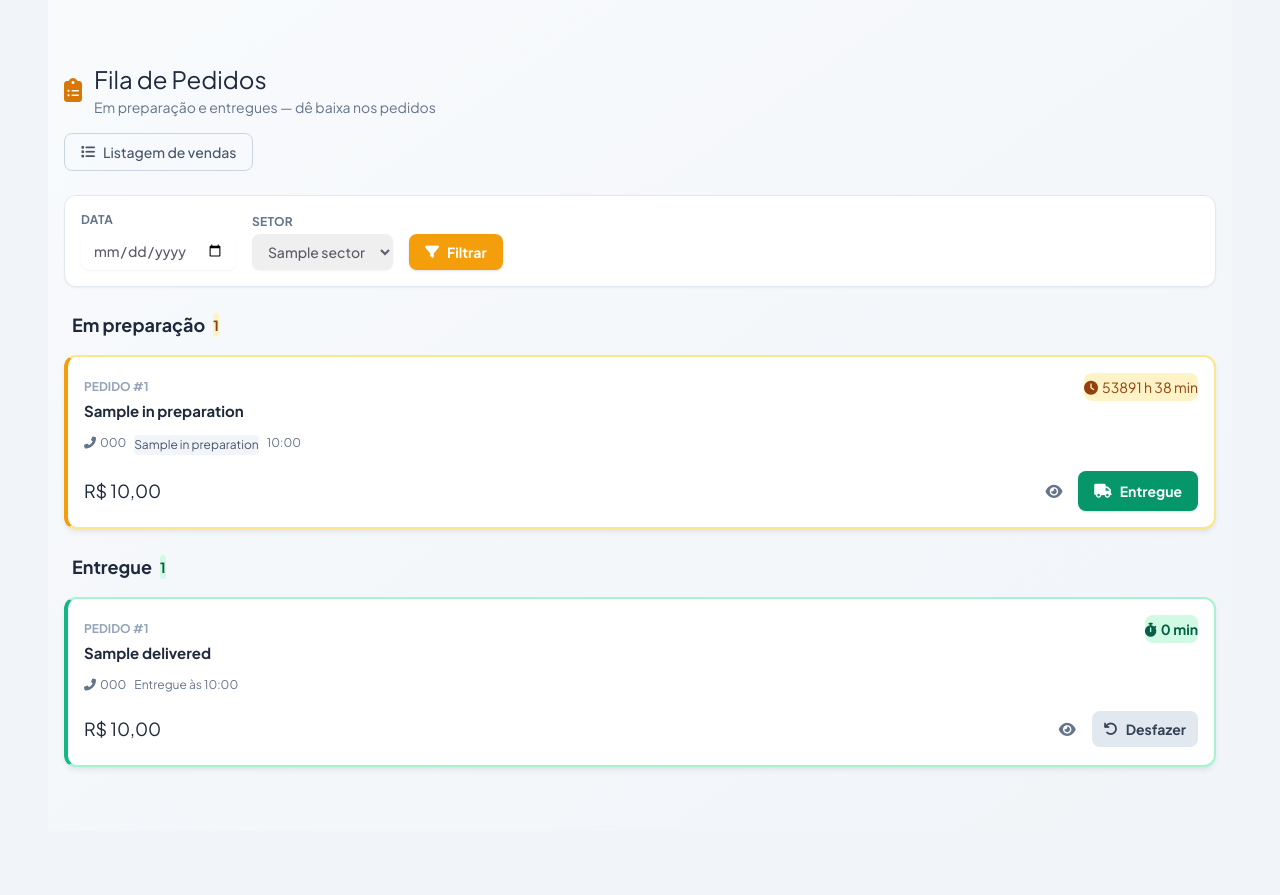
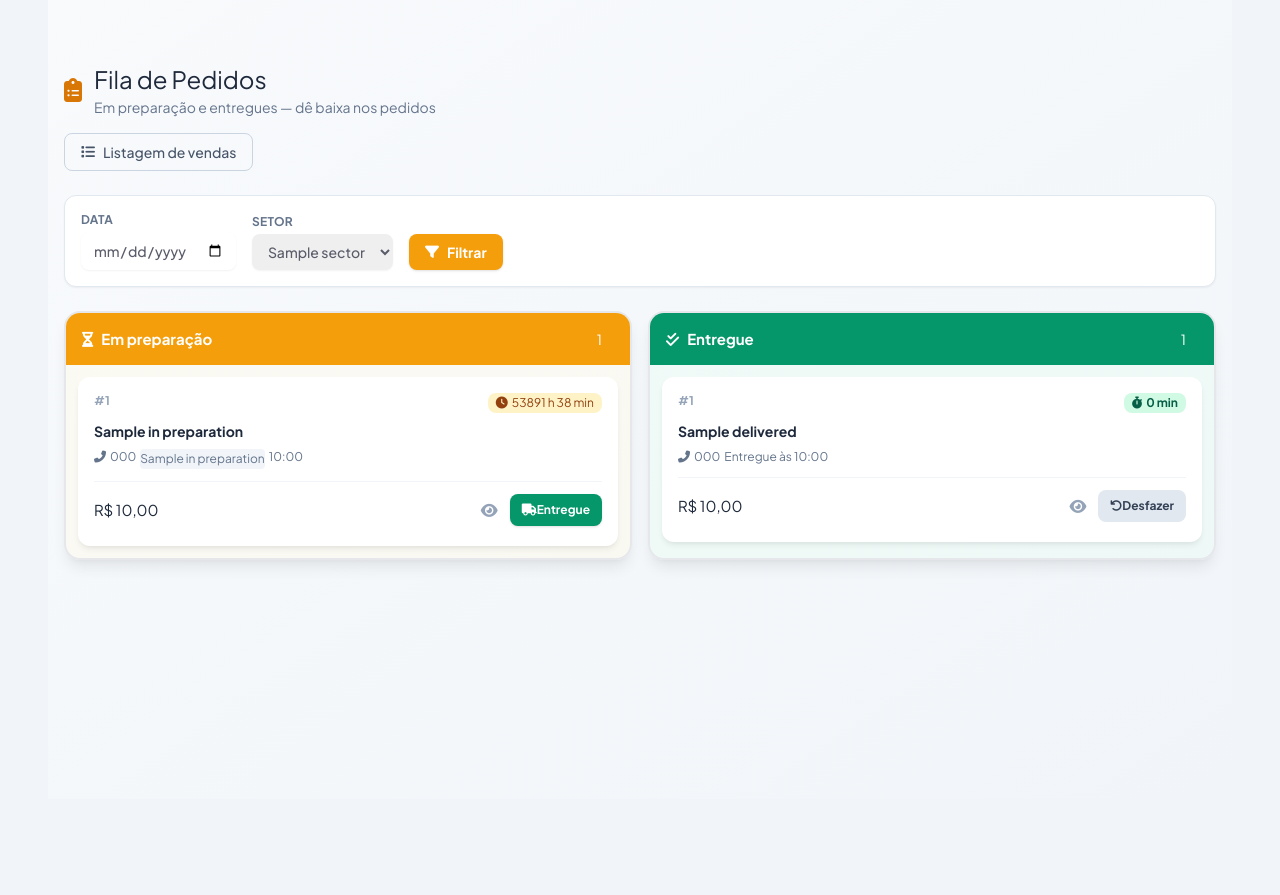
Before and after one commit to ProgFerreira/pdv, a PHP site: the page made by views/sales/queue.php in a window 1280 px wide. Shown: the part 65-960 px from the top of the page. After the commit the page ends 630 px from the top, so only its background shows below. Run offline with PHP 8.4, Linux system fonts and the light colour scheme; the template is opened without the code that fills it: most values are stand-ins (such as "Sample title", 1, 10 or a date in 2020); some libraries are stand-ins or nearby versions.

Commit message:
mensagem

```diff
--- a/views/sales/queue.php
+++ b/views/sales/queue.php
@@ -88,18 +88,18 @@ if ($sectorId !== null && $sectorId !== '') {
       </form>
     </div>
 
-    <!-- Duas colunas: Em preparação | Entregue -->
-    <div class="grid grid-cols-1 lg:grid-cols-2 gap-6 lg:gap-8">
-      <!-- Coluna 1: Em preparação -->
-      <div class="flex flex-col">
-        <div class="flex items-center justify-between mb-4">
-          <h2 class="text-lg font-bold text-slate-800 flex items-center gap-2">
-            <span class="w-3 h-3 rounded-full bg-amber-500 animate-pulse"></span>
+    <!-- Kanban: duas colunas verticais -->
+    <div class="kanban-board flex flex-col lg:flex-row gap-4 lg:gap-6 w-full">
+      <!-- Coluna Kanban: Em preparação -->
+      <div class="kanban-column kanban-column-preparation flex flex-col flex-1 min-w-0 lg:min-w-[320px] rounded-2xl border-2 border-amber-300 bg-amber-50/50 shadow-lg overflow-hidden">
+        <div class="kanban-column-header px-4 py-3 bg-amber-500 text-white flex items-center justify-between shrink-0">
+          <h2 class="text-base font-bold flex items-center gap-2">
+            <i class="fas fa-hourglass-half"></i>
             Em preparação
-            <span class="ml-2 px-2.5 py-0.5 rounded-full bg-amber-100 text-amber-800 text-sm font-bold"><?php echo count($inPreparation); ?></span>
           </h2>
+          <span class="kanban-count px-3 py-1 rounded-full bg-white/25 text-sm font-black"><?php echo count($inPreparation); ?></span>
         </div>
-        <div class="flex-1 space-y-4 min-h-[200px]">
+        <div class="kanban-column-cards flex-1 overflow-y-auto p-3 space-y-3 min-h-[280px] max-h-[calc(100vh-320px)]">
           <?php
           $now = time();
           foreach ($inPreparation as $s):
@@ -109,59 +109,49 @@ if ($sectorId !== null && $sectorId !== '') {
               $customerName = trim((string)($s['customer_name'] ?? '')) ?: 'Cliente não informado';
               $markUrl = BASE_URL . '?' . http_build_query(array_merge(['route' => 'sale/markDelivered', 'id' => $s['id']], $returnParams));
           ?>
-            <div class="queue-card queue-card-preparation bg-white rounded-xl border-2 border-amber-200 shadow-md hover:shadow-lg transition-shadow overflow-hidden">
-              <div class="p-4 sm:p-5">
-                <div class="flex justify-between items-start gap-2 mb-3">
-                  <div>
-                    <span class="text-xs font-bold text-slate-400 uppercase tracking-wider">Pedido #<?php echo (int) $s['id']; ?></span>
-                    <p class="text-base font-bold text-slate-800 mt-0.5"><?php echo htmlspecialchars($customerName, ENT_QUOTES, 'UTF-8'); ?></p>
-                  </div>
-                  <span class="px-2.5 py-1 rounded-lg bg-amber-100 text-amber-800 text-sm font-black whitespace-nowrap" title="Tempo desde a gravação do pedido">
+            <div class="kanban-card bg-white rounded-xl border-l-4 border-amber-500 shadow-md hover:shadow-lg transition-shadow overflow-hidden">
+              <div class="p-4">
+                <div class="flex justify-between items-start gap-2 mb-2">
+                  <span class="text-xs font-bold text-slate-400 uppercase">#<?php echo (int) $s['id']; ?></span>
+                  <span class="px-2 py-0.5 rounded-lg bg-amber-100 text-amber-800 text-xs font-black whitespace-nowrap" title="Tempo desde o pedido">
                     <i class="fas fa-clock mr-1"></i><?php echo $elapsedStr; ?>
                   </span>
                 </div>
-                <div class="flex flex-wrap gap-2 text-xs text-slate-500 mb-4">
-                  <?php if (!empty($s['customer_phone'])): ?>
-                    <span><i class="fas fa-phone-alt mr-1"></i><?php echo htmlspecialchars($s['customer_phone'], ENT_QUOTES, 'UTF-8'); ?></span>
-                  <?php endif; ?>
-                  <?php if (!empty($s['sector_name'])): ?>
-                    <span class="px-1.5 py-0.5 rounded bg-slate-100 text-slate-600"><?php echo htmlspecialchars($s['sector_name'], ENT_QUOTES, 'UTF-8'); ?></span>
-                  <?php endif; ?>
+                <p class="text-sm font-bold text-slate-800 mb-2 truncate" title="<?php echo htmlspecialchars($customerName, ENT_QUOTES, 'UTF-8'); ?>"><?php echo htmlspecialchars($customerName, ENT_QUOTES, 'UTF-8'); ?></p>
+                <div class="flex flex-wrap gap-1 text-xs text-slate-500 mb-3">
+                  <?php if (!empty($s['customer_phone'])): ?><span><i class="fas fa-phone-alt mr-1"></i><?php echo htmlspecialchars($s['customer_phone'], ENT_QUOTES, 'UTF-8'); ?></span><?php endif; ?>
+                  <?php if (!empty($s['sector_name'])): ?><span class="px-1.5 py-0.5 rounded bg-slate-100"><?php echo htmlspecialchars($s['sector_name'], ENT_QUOTES, 'UTF-8'); ?></span><?php endif; ?>
                   <span><?php echo date('H:i', strtotime($s['created_at'])); ?></span>
                 </div>
-                <div class="flex justify-between items-center">
-                  <span class="text-lg font-black text-slate-800">R$ <?php echo number_format((float) $s['total'], 2, ',', '.'); ?></span>
-                  <div class="flex items-center gap-2">
-                    <a href="<?php echo BASE_URL; ?>?route=sale/view&id=<?php echo (int) $s['id']; ?>" target="_blank" class="text-slate-500 hover:text-slate-700 p-2 rounded-lg hover:bg-slate-100 transition-colors" title="Ver pedido">
-                      <i class="fas fa-eye"></i>
-                    </a>
-                    <a href="<?php echo htmlspecialchars($markUrl, ENT_QUOTES, 'UTF-8'); ?>" class="inline-flex items-center gap-2 bg-emerald-600 hover:bg-emerald-700 text-white font-bold py-2.5 px-4 rounded-lg shadow transition-colors text-sm" title="Marcar como entregue">
-                      <i class="fas fa-truck"></i> Entregue
-                    </a>
+                <div class="flex justify-between items-center pt-2 border-t border-slate-100">
+                  <span class="text-base font-black text-slate-800">R$ <?php echo number_format((float) $s['total'], 2, ',', '.'); ?></span>
+                  <div class="flex items-center gap-1">
+                    <a href="<?php echo BASE_URL; ?>?route=sale/view&id=<?php echo (int) $s['id']; ?>" target="_blank" class="p-2 rounded-lg text-slate-400 hover:bg-slate-100 hover:text-slate-600 transition-colors" title="Ver pedido"><i class="fas fa-eye"></i></a>
+                    <a href="<?php echo htmlspecialchars($markUrl, ENT_QUOTES, 'UTF-8'); ?>" class="inline-flex items-center gap-1.5 bg-emerald-600 hover:bg-emerald-700 text-white font-bold py-2 px-3 rounded-lg text-xs shadow transition-colors" title="Marcar como entregue"><i class="fas fa-truck"></i> Entregue</a>
                   </div>
                 </div>
               </div>
             </div>
           <?php endforeach; ?>
           <?php if (empty($inPreparation)): ?>
-            <div class="queue-card bg-white rounded-xl border-2 border-dashed border-slate-200 p-8 text-center text-slate-400">
-              <i class="fas fa-inbox text-4xl mb-2 opacity-50"></i>
-              <p class="font-medium">Nenhum pedido em preparação nesta data.</p>
+            <div class="kanban-card-empty flex flex-col items-center justify-center py-10 px-4 rounded-xl border-2 border-dashed border-amber-200 bg-white/80 text-slate-400">
+              <i class="fas fa-inbox text-3xl mb-2 opacity-50"></i>
+              <p class="text-sm font-medium text-center">Nenhum pedido em preparação</p>
             </div>
           <?php endif; ?>
         </div>
       </div>
 
-      <!-- Coluna 2: Entregue -->
-      <div class="flex flex-col">
-        <div class="flex items-center justify-between mb-4">
-          <h2 class="text-lg font-bold text-slate-800 flex items-center gap-2">
-            <span class="w-3 h-3 rounded-full bg-emerald-500"></span>
+      <!-- Coluna Kanban: Entregue -->
+      <div class="kanban-column kanban-column-delivered flex flex-col flex-1 min-w-0 lg:min-w-[320px] rounded-2xl border-2 border-emerald-400 bg-emerald-50/50 shadow-lg overflow-hidden">
+        <div class="kanban-column-header px-4 py-3 bg-emerald-600 text-white flex items-center justify-between shrink-0">
+          <h2 class="text-base font-bold flex items-center gap-2">
+            <i class="fas fa-check-double"></i>
             Entregue
-            <span class="ml-2 px-2.5 py-0.5 rounded-full bg-emerald-100 text-emerald-800 text-sm font-bold"><?php echo count($delivered); ?></span>
           </h2>
+          <span class="kanban-count px-3 py-1 rounded-full bg-white/25 text-sm font-black"><?php echo count($delivered); ?></span>
         </div>
-        <div class="flex-1 space-y-4 min-h-[200px]">
+        <div class="kanban-column-cards flex-1 overflow-y-auto p-3 space-y-3 min-h-[280px] max-h-[calc(100vh-320px)]">
           <?php
           foreach ($delivered as $s):
               $created = strtotime($s['created_at']);
@@ -171,41 +161,31 @@ if ($sectorId !== null && $sectorId !== '') {
               $customerName = trim((string)($s['customer_name'] ?? '')) ?: 'Cliente não informado';
               $unmarkUrl = BASE_URL . '?' . http_build_query(array_merge(['route' => 'sale/unmarkDelivered', 'id' => $s['id']], $returnParams));
           ?>
-            <div class="queue-card queue-card-delivered bg-white rounded-xl border-2 border-emerald-200 shadow-md overflow-hidden">
-              <div class="p-4 sm:p-5">
-                <div class="flex justify-between items-start gap-2 mb-3">
-                  <div>
-                    <span class="text-xs font-bold text-slate-400 uppercase tracking-wider">Pedido #<?php echo (int) $s['id']; ?></span>
-                    <p class="text-base font-bold text-slate-800 mt-0.5"><?php echo htmlspecialchars($customerName, ENT_QUOTES, 'UTF-8'); ?></p>
-                  </div>
-                  <span class="px-2.5 py-1 rounded-lg bg-emerald-100 text-emerald-800 text-sm font-bold whitespace-nowrap" title="Tempo da gravação até a entrega">
-                    <i class="fas fa-stopwatch mr-1"></i><?php echo $totalStr; ?>
-                  </span>
+            <div class="kanban-card bg-white rounded-xl border-l-4 border-emerald-500 shadow-md overflow-hidden">
+              <div class="p-4">
+                <div class="flex justify-between items-start gap-2 mb-2">
+                  <span class="text-xs font-bold text-slate-400 uppercase">#<?php echo (int) $s['id']; ?></span>
+                  <span class="px-2 py-0.5 rounded-lg bg-emerald-100 text-emerald-800 text-xs font-bold whitespace-nowrap" title="Tempo até a entrega"><i class="fas fa-stopwatch mr-1"></i><?php echo $totalStr; ?></span>
                 </div>
-                <div class="flex flex-wrap gap-2 text-xs text-slate-500 mb-4">
-                  <?php if (!empty($s['customer_phone'])): ?>
-                    <span><i class="fas fa-phone-alt mr-1"></i><?php echo htmlspecialchars($s['customer_phone'], ENT_QUOTES, 'UTF-8'); ?></span>
-                  <?php endif; ?>
+                <p class="text-sm font-bold text-slate-800 mb-2 truncate" title="<?php echo htmlspecialchars($customerName, ENT_QUOTES, 'UTF-8'); ?>"><?php echo htmlspecialchars($customerName, ENT_QUOTES, 'UTF-8'); ?></p>
+                <div class="flex flex-wrap gap-1 text-xs text-slate-500 mb-3">
+                  <?php if (!empty($s['customer_phone'])): ?><span><i class="fas fa-phone-alt mr-1"></i><?php echo htmlspecialchars($s['customer_phone'], ENT_QUOTES, 'UTF-8'); ?></span><?php endif; ?>
                   <span>Entregue às <?php echo date('H:i', $deliveredTs); ?></span>
                 </div>
-                <div class="flex justify-between items-center">
-                  <span class="text-lg font-black text-slate-800">R$ <?php echo number_format((float) $s['total'], 2, ',', '.'); ?></span>
-                  <div class="flex items-center gap-2">
-                    <a href="<?php echo BASE_URL; ?>?route=sale/view&id=<?php echo (int) $s['id']; ?>" target="_blank" class="text-slate-500 hover:text-slate-700 p-2 rounded-lg hover:bg-slate-100 transition-colors" title="Ver pedido">
-                      <i class="fas fa-eye"></i>
-                    </a>
-                    <a href="<?php echo htmlspecialchars($unmarkUrl, ENT_QUOTES, 'UTF-8'); ?>" class="inline-flex items-center gap-2 bg-slate-200 hover:bg-slate-300 text-slate-700 font-bold py-2 px-3 rounded-lg text-sm transition-colors" title="Desmarcar entrega">
-                      <i class="fas fa-undo"></i> Desfazer
-                    </a>
+                <div class="flex justify-between items-center pt-2 border-t border-slate-100">
+                  <span class="text-base font-black text-slate-800">R$ <?php echo number_format((float) $s['total'], 2, ',', '.'); ?></span>
+                  <div class="flex items-center gap-1">
+                    <a href="<?php echo BASE_URL; ?>?route=sale/view&id=<?php echo (int) $s['id']; ?>" target="_blank" class="p-2 rounded-lg text-slate-400 hover:bg-slate-100 hover:text-slate-600 transition-colors" title="Ver pedido"><i class="fas fa-eye"></i></a>
+                    <a href="<?php echo htmlspecialchars($unmarkUrl, ENT_QUOTES, 'UTF-8'); ?>" class="inline-flex items-center gap-1.5 bg-slate-200 hover:bg-slate-300 text-slate-700 font-bold py-2 px-3 rounded-lg text-xs transition-colors" title="Desmarcar entrega"><i class="fas fa-undo"></i> Desfazer</a>
                   </div>
                 </div>
               </div>
             </div>
           <?php endforeach; ?>
           <?php if (empty($delivered)): ?>
-            <div class="queue-card bg-white rounded-xl border-2 border-dashed border-slate-200 p-8 text-center text-slate-400">
-              <i class="fas fa-check-double text-4xl mb-2 opacity-50"></i>
-              <p class="font-medium">Nenhum pedido entregue nesta data.</p>
+            <div class="kanban-card-empty flex flex-col items-center justify-center py-10 px-4 rounded-xl border-2 border-dashed border-emerald-200 bg-white/80 text-slate-400">
+              <i class="fas fa-check-double text-3xl mb-2 opacity-50"></i>
+              <p class="text-sm font-medium text-center">Nenhum pedido entregue</p>
             </div>
           <?php endif; ?>
         </div>
@@ -215,10 +195,15 @@ if ($sectorId !== null && $sectorId !== '') {
 </div>
 
 <style>
-  .queue-card-preparation { border-left: 4px solid #f59e0b; }
-  .queue-card-delivered  { border-left: 4px solid #10b981; }
-  @media (min-width: 1024px) {
-    .queue-page .grid { align-items: start; }
+  .kanban-board { display: flex; }
+  .kanban-column { flex: 1 1 0; }
+  .kanban-column-cards { scrollbar-width: thin; }
+  .kanban-column-cards::-webkit-scrollbar { width: 6px; }
+  .kanban-column-cards::-webkit-scrollbar-track { background: rgba(0,0,0,.05); border-radius: 3px; }
+  .kanban-column-cards::-webkit-scrollbar-thumb { background: rgba(0,0,0,.15); border-radius: 3px; }
+  @media (max-width: 1023px) {
+    .kanban-column { min-height: 280px; }
+    .kanban-column-cards { max-height: 400px; }
   }
 </style>
 <?php require 'views/layouts/footer.php'; ?>
```
